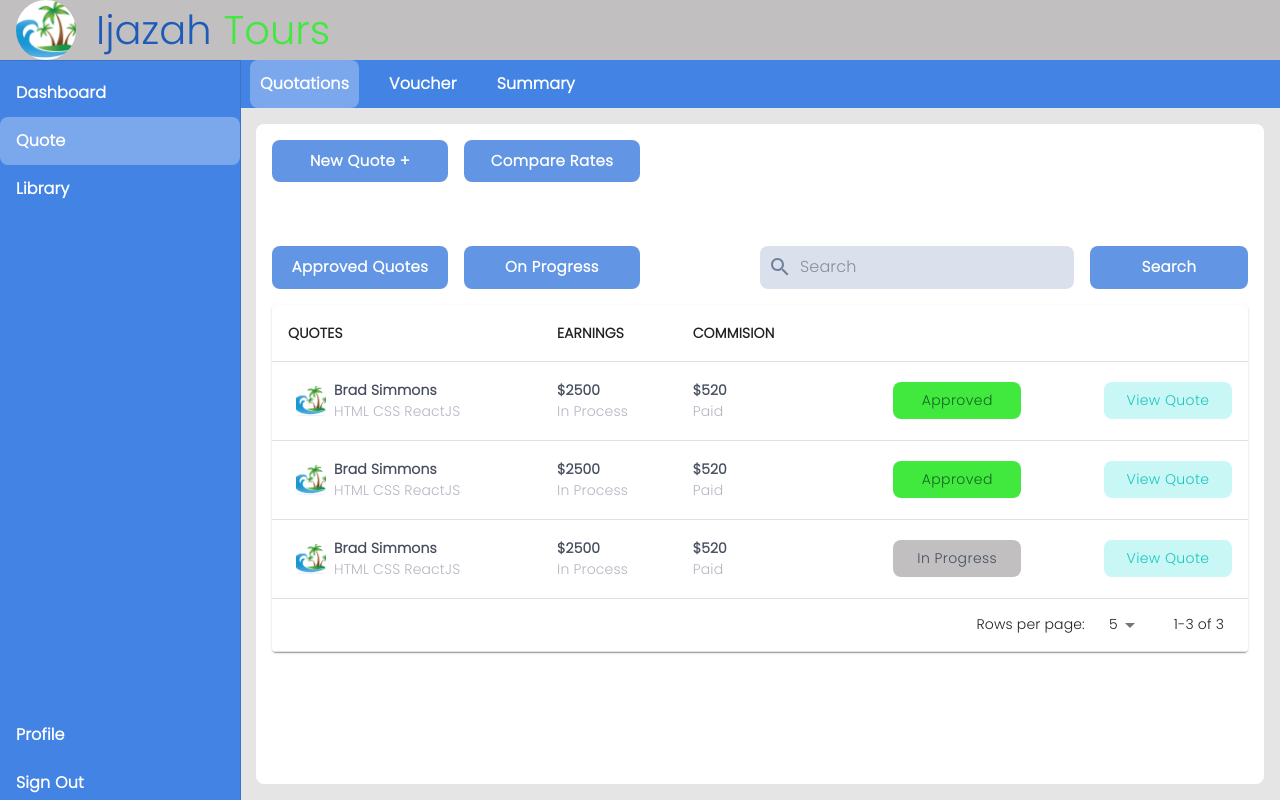
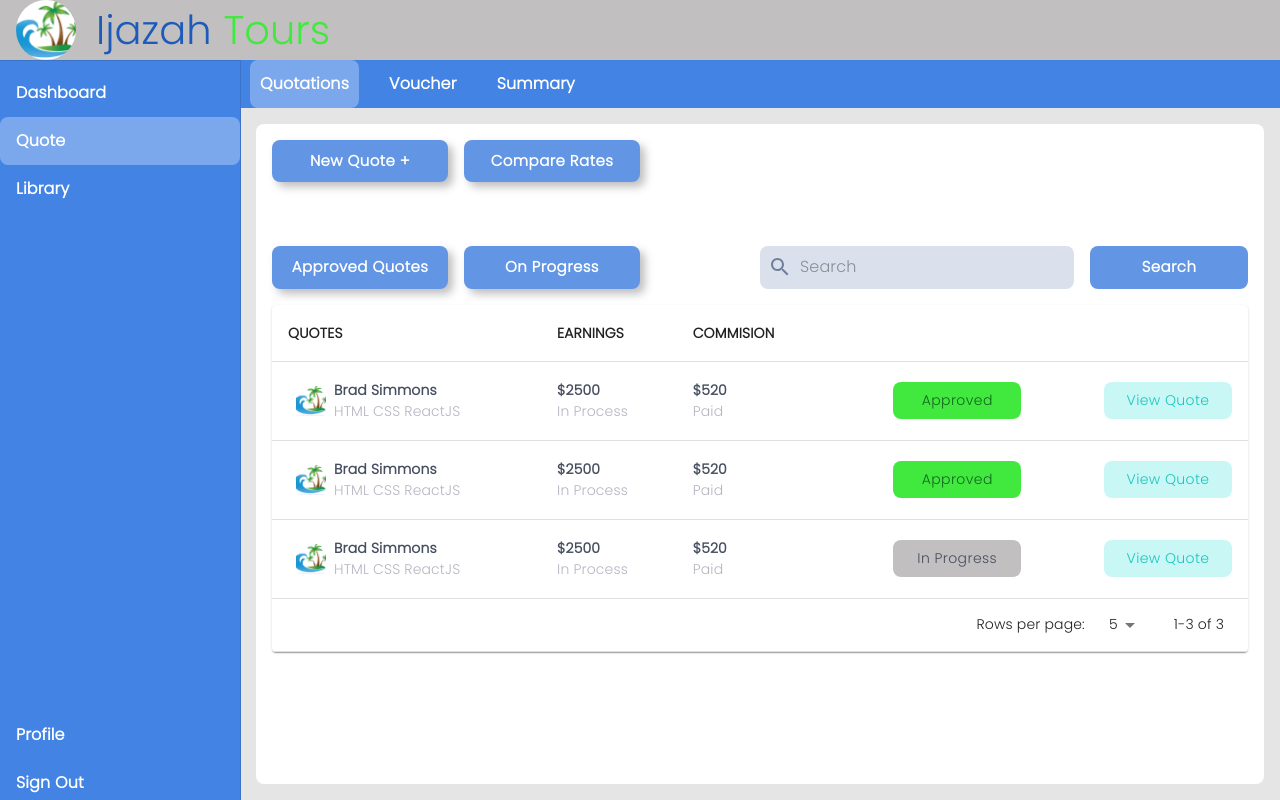
Before and after one commit to Ammar-Raneez/Ijazah_Tours, a React (Create React App) app: page /quote/quotations in a window 1280 px wide. Built offline with nearby package versions, Linux system fonts and the light colour scheme.

Commit message:
feat: add box shadows

```diff
--- a/src/atoms/ButtonAtom.tsx
+++ b/src/atoms/ButtonAtom.tsx
@@ -5,7 +5,7 @@ import styled from "styled-components";
 interface ButtonAtomProps {
   text?: string;
   starticon?: any;
-  shadow?: string;
+  filter?: string;
   disabled?: boolean;
   weight?: number;
   margin?: string;
@@ -20,7 +20,7 @@ interface ButtonAtomProps {
 function ButtonAtom({
   text,
   starticon,
-  shadow,
+  filter,
   disabled,
   weight,
   margin,
@@ -38,7 +38,7 @@ function ButtonAtom({
       backgroundcolor={backgroundcolor}
       borderradius={borderradius}
       starticon={starticon}
-      shadow={shadow}
+      filter={filter}
       disabled={disabled}
       size={size}
       width={width}
@@ -54,10 +54,11 @@ const StyledButton = styled(Button)<ButtonAtomProps>`
   color: ${({ textcolor }) => textcolor} !important;
   background-color: ${({ backgroundcolor }) => backgroundcolor} !important;
   border-radius: ${({ borderradius }) => borderradius} !important;
-  box-shadow: ${({ shadow }) => shadow} !important;
   width: ${({ width }) => width} !important;
   font-weight: ${({ weight }) => weight} !important;
   margin: ${({ margin }) => margin} !important;
+  filter: ${({ filter }) =>
+    `drop-shadow(${filter} rgba(0, 0, 0, 0.25))`} !important;
   text-transform: none;
 `;
 
--- a/src/organisms/quote/Quotations.tsx
+++ b/src/organisms/quote/Quotations.tsx
@@ -40,6 +40,7 @@ function Quotations() {
             width="11rem"
             weight={600}
             margin="0 16px 0 0"
+            filter="5px 5px 4px"
           />
           <ButtonAtom
             text="Compare Rates"
@@ -50,6 +51,7 @@ function Quotations() {
             borderradius="0.5rem"
             width="11rem"
             weight={600}
+            filter="5px 5px 4px"
           />
         </DivAtom>
         <DivAtom
@@ -74,6 +76,7 @@ function Quotations() {
               width="11rem"
               weight={600}
               margin="0 16px 0 0"
+              filter="5px 5px 4px"
             />
             <ButtonAtom
               text="On Progress"
@@ -84,6 +87,7 @@ function Quotations() {
               borderradius="0.5rem"
               width="11rem"
               weight={600}
+              filter="5px 5px 4px"
             />
           </DivAtom>
           <DivAtom
```
